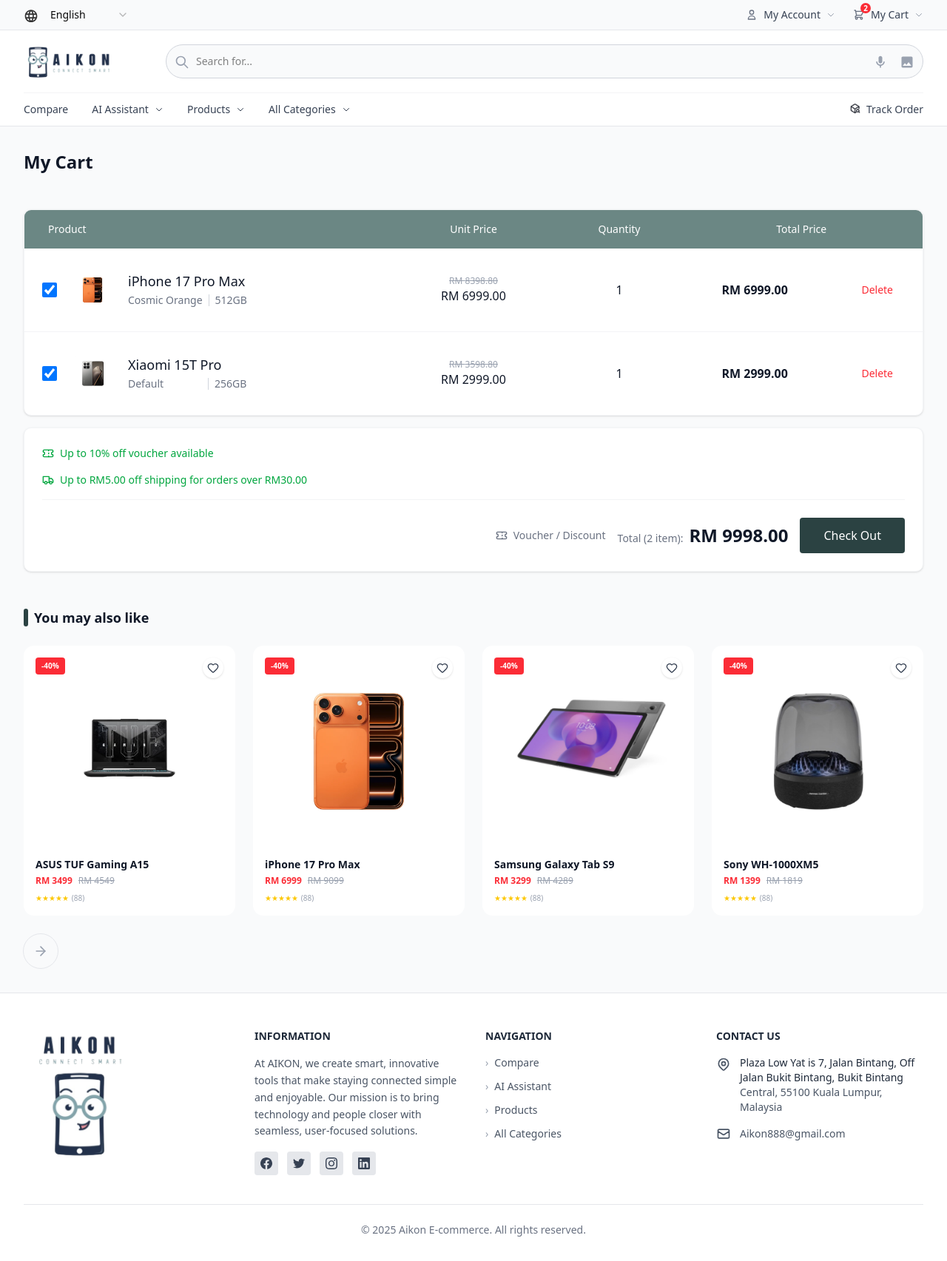
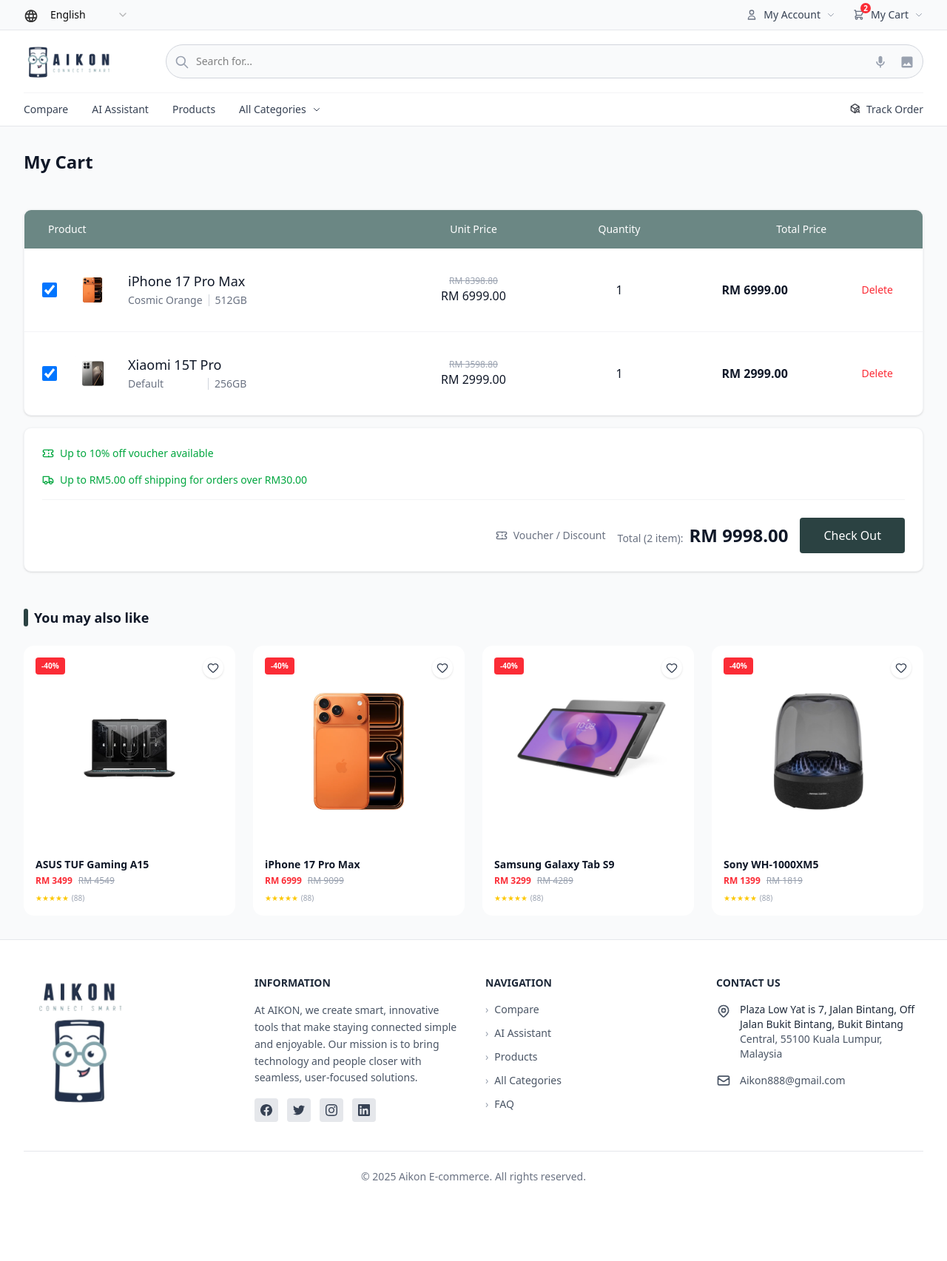
Before and after one commit to kongjiyu/aikon, a Next.js app: page /cart in a window 1280 px wide. Shown: the whole page at 74% size. After the commit the page ends 1633 px from the top, so only its background shows below. Built offline with nearby package versions, Linux system fonts and the light colour scheme.

Commit message:
Update cart, footer, and navbar components

```diff
--- a/src/app/(public)/cart/page.tsx
+++ b/src/app/(public)/cart/page.tsx
@@ -248,13 +248,6 @@
             </div>
           ))}
 
-            <div className="flex items-center justify-center -ml-60">
-            <Link href="/products">
-              <button className="w-12 h-12 rounded-full border border-gray-200 flex items-center justify-center text-gray-400 hover:bg-gray-50 hover:text-brand-dark transition-colors">
-              <ArrowRight size={20} />
-              </button>
-            </Link>
-            </div>
         </div>
       </div>
     </div>
--- a/src/components/public/Footer.tsx
+++ b/src/components/public/Footer.tsx
@@ -70,6 +70,10 @@
                 <span className="mr-2 text-gray-400">›</span>
                 <Link href="/products" className="hover:text-gray-900">All Categories</Link>
               </li>
+              <li className="flex items-center">
+                <span className="mr-2 text-gray-400">›</span>
+                <Link href="/faq" className="hover:text-gray-900">FAQ</Link>
+              </li>
             </ul>
           </div>
 
--- a/src/components/public/Navbar.tsx
+++ b/src/components/public/Navbar.tsx
@@ -470,18 +470,12 @@
                 Compare
               </Link>
 
-              <Link href="/recommendations" className="flex items-center gap-2 text-gray-700 hover:text-gray-900 font-medium text-sm">
-                <span>AI Assistant</span>
-                <svg className="w-3 h-3" fill="none" stroke="currentColor" viewBox="0 0 24 24">
-                  <path strokeLinecap="round" strokeLinejoin="round" strokeWidth={2} d="M19 9l-7 7-7-7" />
-                </svg>
+              <Link href="/recommendations" className="text-gray-700 hover:text-gray-900 font-medium text-sm">
+                AI Assistant
               </Link>
 
-              <Link href="/products" className="flex items-center gap-2 text-gray-700 hover:text-gray-900 font-medium text-sm">
-                <span>Products</span>
-                <svg className="w-3 h-3" fill="none" stroke="currentColor" viewBox="0 0 24 24">
-                  <path strokeLinecap="round" strokeLinejoin="round" strokeWidth={2} d="M19 9l-7 7-7-7" />
-                </svg>
+              <Link href="/products" className="text-gray-700 hover:text-gray-900 font-medium text-sm">
+                Products
               </Link>
 
               {/* All Categories Trigger */}
```
